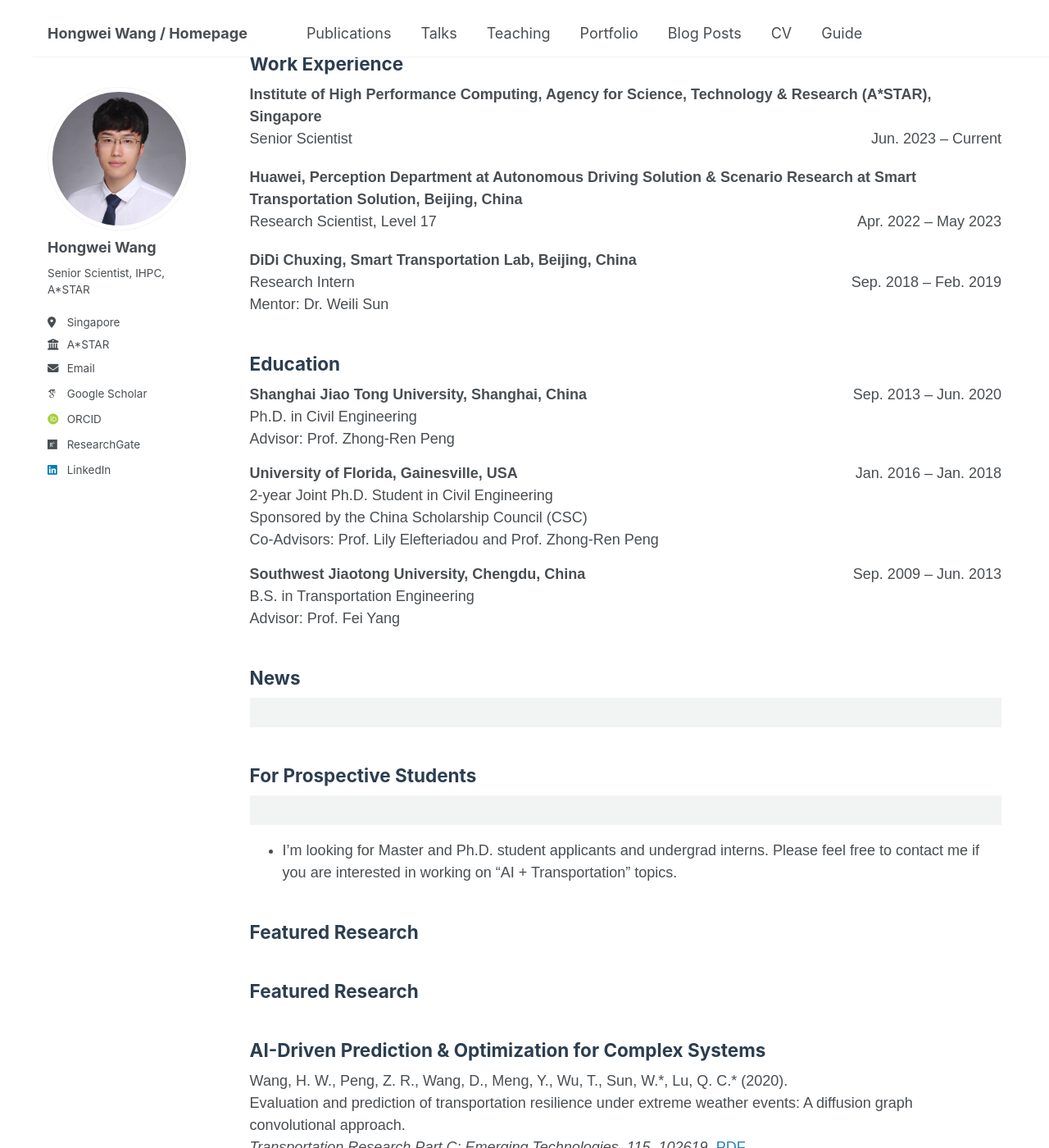
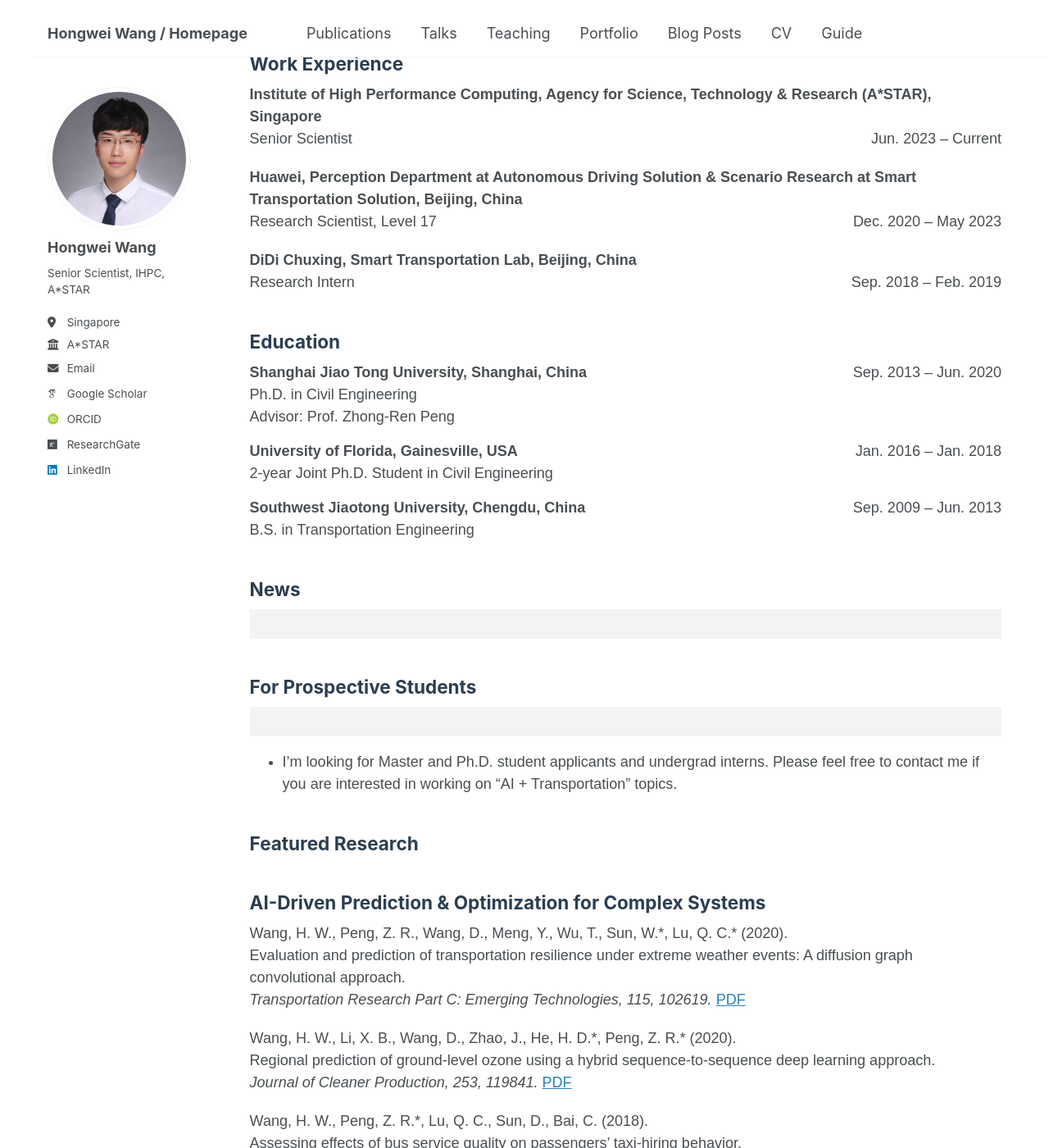
Before and after one commit to hongweiwang-lab/hongweiwang-lab.github.io, a Jekyll site: the page built from _pages/about.md, in a window 1280 px wide and 1400 px high, scrolled down 971 px. Shown: the whole window at 82% size. Built offline with Jekyll 4.4.1, drawn with Linux system fonts in a browser that asks for light colours; some web fonts are replaced.

Commit message:
Update about.md

```diff
--- a/_pages/about.md
+++ b/_pages/about.md
@@ -47,12 +47,11 @@ Artificial Intelligence, Prediction & Optimization, Electrified & Autonomous Tra
     </div>
     <div class="work-item">
         <strong>Huawei, Perception Department at Autonomous Driving Solution & Scenario Research at Smart Transportation Solution, Beijing, China</strong><br>
-        Research Scientist, Level 17 <span style="float: right;">Apr. 2022 – May 2023</span>
+        Research Scientist, Level 17 <span style="float: right;">Dec. 2020 – May 2023</span>
     </div>
     <div class="work-item">
         <strong>DiDi Chuxing, Smart Transportation Lab, Beijing, China</strong><br>
         Research Intern <span style="float: right;">Sep. 2018 – Feb. 2019</span><br>
-        Mentor: Dr. Weili Sun
     </div>
 </body>
 </html>
@@ -76,13 +75,10 @@ Artificial Intelligence, Prediction & Optimization, Electrified & Autonomous Tra
     <div class="education-item">
         <strong>University of Florida, Gainesville, USA</strong> <span style="float: right;">Jan. 2016 – Jan. 2018</span><br>
         2-year Joint Ph.D. Student in Civil Engineering<br>
-        Sponsored by the China Scholarship Council (CSC)<br>
-        Co-Advisors: Prof. Lily Elefteriadou and Prof. Zhong-Ren Peng
     </div>
     <div class="education-item">
         <strong>Southwest Jiaotong University, Chengdu, China</strong> <span style="float: right;">Sep. 2009 – Jun. 2013</span><br>
         B.S. in Transportation Engineering<br>
-        Advisor: Prof. Fei Yang
     </div>
 </body>
 </html>
@@ -112,7 +108,6 @@ Artificial Intelligence, Prediction & Optimization, Electrified & Autonomous Tra
 <html>
 <head>
     <meta charset="UTF-8">
-    <title>Research Publications</title>
     <style>
         body { font-family: Arial, sans-serif; margin: 40px; }
         h2 { color: #2c3e50; }
@@ -122,9 +117,6 @@ Artificial Intelligence, Prediction & Optimization, Electrified & Autonomous Tra
     </style>
 </head>
 <body>
-    <h2>Featured Research</h2>
-</body>
-<!--     <h1>Research Publications</h1> -->
 
     <h2>AI-Driven Prediction & Optimization for Complex Systems</h2>
     <div class="publication">
```
